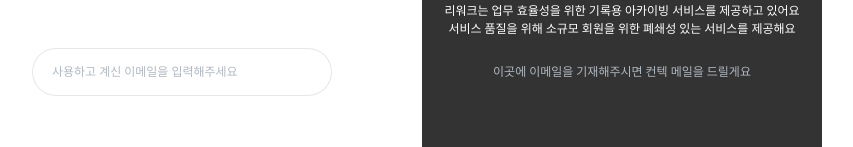
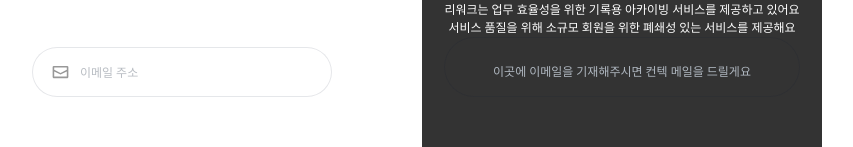
Before and after one commit to klmhyeonwoo/rework, a React (Vite) app: page / in a window 1280 px wide. Shown: the part 378-525 px from the top of the page, without its empty margins (238-1091 px from the left). Built offline with nearby package versions, Linux system fonts and the light colour scheme; no server answers; a web font is replaced by a local one.

Commit message:
feat: #33 초기화면 사용성 개선

```diff
--- a/src/app/signin/index.tsx
+++ b/src/app/signin/index.tsx
@@ -10,6 +10,8 @@
 import executeLogin from "@/hooks/api/member/login.tsx";
 import { ModalPortal } from "@/component/Modal/modal.tsx";
 import shaking from "@/assets/emoji/shaking-face.png";
+import mail from "@/assets/icon/mail.svg";
+import password from "@/assets/icon/password.svg";
 
 export default function SignIn() {
   const [ID, setID] = useState("");
@@ -115,16 +117,17 @@
               transform: ${PW_CHECK ? "translateY(-20px)" : ""};
             `}
           >
-            <Input name="ID" value={ID} placeholder={"사용하고 계신 이메일을 입력해주세요"} onChange={(e) => handleChange(e)} />
+            <Input title="이메일 주소" icon={mail} name="ID" value={ID} onChange={(e) => handleChange(e)} />
             <Input
+              isVisible={ID_CHECK}
               css={css`
-                display: ${ID_CHECK ? "flex" : "none"};
                 animation: ${fadeUp} 0.4s;
               `}
+              title="비밀번호"
               name="PW"
+              icon={password}
               type="password"
               value={PW}
-              placeholder={"비밀번호를 입력해주세요"}
               onChange={(e) => handleChange(e)}
             />
             <Button
@@ -161,7 +164,6 @@
               font-weight: 400;
             `}
           >
-            {" "}
             우리는 효율적으로 일하는{" "}
             <span
               css={css`
@@ -169,8 +171,8 @@
               `}
             >
               리워크
-            </span>{" "}
-            입니다{" "}
+            </span>
+            입니다
           </span>
           <div
             css={css`
--- a/src/component/common/Input.tsx
+++ b/src/component/common/Input.tsx
@@ -1,31 +1,98 @@
-import {css} from "@emotion/react";
-import {InputHTMLAttributes} from "react";
-import {DESIGN_SYSTEM_COLOR, DESIGN_SYSTEM_TEXT} from "@/style/variable.ts";
+import { css } from "@emotion/react";
+import { InputHTMLAttributes, useState } from "react";
+import { DESIGN_SYSTEM_COLOR, DESIGN_SYSTEM_TEXT } from "@/style/variable.ts";
+import { fadeUp } from "@/style/keyframe.ts";
 
 type inputProps = {
   value: string;
-    placeholder: string;
-} & Omit<InputHTMLAttributes<HTMLInputElement>, "types">
+  placeholder?: string;
+  icon?: string;
+  isVisible?: boolean;
+  title?: string;
+} & Omit<InputHTMLAttributes<HTMLInputElement>, "types">;
 
-export default function Input({value, placeholder, ...props}: inputProps) {
-    return <input css={css`
+export default function Input({ isVisible = true, icon, value, title, placeholder, ...props }: inputProps) {
+  const [isFocus, setFocus] = useState(false);
+  return (
+    <div
+      css={css`
+        display: ${isVisible ? "flex" : "none"};
+        position: relative;
+        animation: ${fadeUp} 0.4s;
+        padding: 1.5rem 2rem 1.5rem 2rem;
+        box-shadow: inset 0 0 0 1px ${DESIGN_SYSTEM_COLOR.greyOpacity200};
+        box-sizing: border-box;
+        background: transparent;
+        border-radius: 50px;
+      `}
+    >
+      <input
+        css={css`
           ${DESIGN_SYSTEM_TEXT.CAPTION}
           width: 100%;
-      padding: 1.5rem 2rem 1.5rem 2rem;
-      border-radius: 50px;
+          padding-left: ${icon && "2.8rem"};
           border: none;
-      box-shadow: inset 0 0 0 1px ${DESIGN_SYSTEM_COLOR.greyOpacity200};
-      box-sizing: border-box;
+          background: transparent;
+
+          ${title &&
+          (isFocus || value) &&
+          css`
+            transform: translateY(0.6rem);
+          `}
 
           &:focus {
             outline: none;
           }
 
           ::placeholder {
-        color: ${DESIGN_SYSTEM_COLOR.grey400}
+            color: ${DESIGN_SYSTEM_COLOR.grey400};
           }
         `}
         {...props}
-        placeholder={placeholder ?? "텍스트를 입력해주세요"}
+        placeholder={placeholder}
+        onFocus={() => setFocus(true)}
+        onBlur={() => setFocus(false)}
       />
+      {icon && (
+        <img
+          src={icon}
+          css={css`
+            position: absolute;
+            width: 2.1rem;
+            height: auto;
+            top: 50%;
+            left: 0;
+            margin-left: 1.8rem;
+            transform: translate(0%, -50%);
+            opacity: 40%;
+          `}
+        />
+      )}
+      {title && (
+        <span
+          css={css`
+            position: absolute;
+            height: auto;
+            width: 100%;
+            top: 50%;
+            left: 10%;
+            margin-left: 1.8rem;
+            transform: translate(0%, -50%);
+            opacity: 40%;
+            font-size: 1.2rem;
+            transition: 0.4s all;
+            z-index: -1;
+
+            ${(isFocus || value) &&
+            css`
+              transform: translateY(-1.7rem);
+              font-size: 1.1rem;
+            `}
+          `}
+        >
+          {title}
+        </span>
+      )}
+    </div>
+  );
 }
```
Also changed, not shown: src/assets/icon/mail.svg (added), src/assets/icon/password.svg (added). Lines whose indentation alone changed are shown as unchanged.
